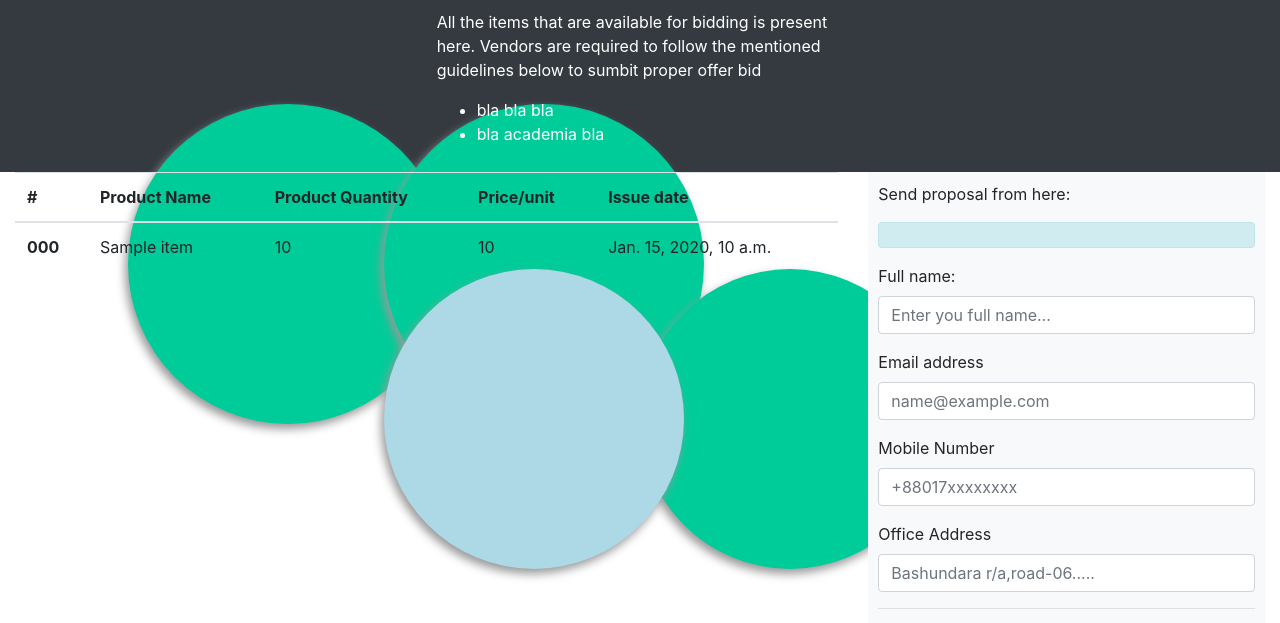
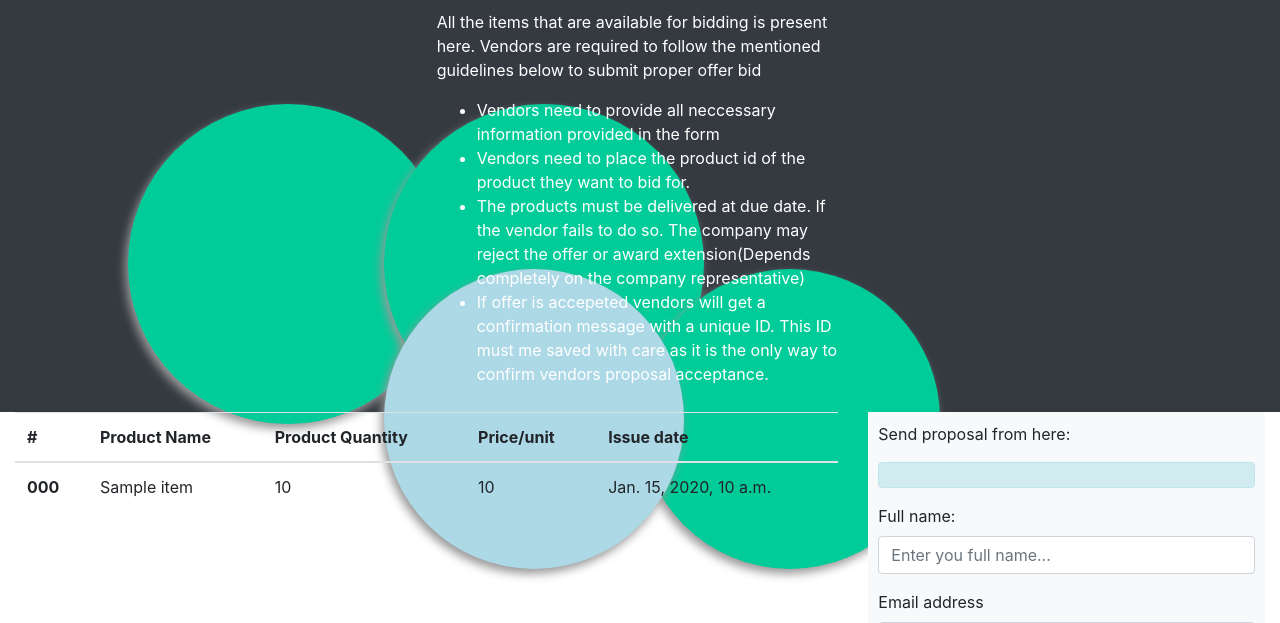
Before and after one commit to thedrowsywinger/HackNsuSeason2TeamRedRiot, a Django app: template company_A_management_system/vendor_app/templates/vendor_app/procurement_offer.html in a window 1280 px wide. Shown: the part 56-679 px from the top of the page. Run offline with Django 3.2, Linux system fonts and the light colour scheme; the template is opened without the code that fills it: most values are stand-ins (such as "Sample title", 1, 10 or a date in 2020); some libraries are stand-ins or nearby versions.

```diff
--- a/company_A_management_system/vendor_app/templates/vendor_app/procurement_offer.html
+++ b/company_A_management_system/vendor_app/templates/vendor_app/procurement_offer.html
@@ -46,10 +46,14 @@
     <div class="row bg-dark text-white">
       <div class="col-4"></div>
       <div class="col-4" style='padding:10px;'>
-        <p>All the items that are available for bidding is present here. Vendors are required to follow the mentioned guidelines below to sumbit proper offer bid</p>
+        <p>All the items that are available for bidding is present here. Vendors are required to follow the mentioned guidelines below to submit proper offer bid</p>
         <ul>
-          <li>bla bla bla</li>
-          <li>bla academia bla</li>
+          <li>Vendors need to provide all neccessary information provided in the form</li>
+          <li>Vendors need to place the product id of the product they want to bid for.</li>
+          <li>The products must be delivered at due date. If the vendor fails to do so. The company may reject the
+          offer or award extension(Depends completely on the company representative)</li>
+          <li>If offer is accepeted vendors will get a confirmation message with a unique ID. This ID must me saved with care as it
+          is the only way to confirm vendors proposal acceptance.</li>
         </ul>
       </div>
 
--- a/company_A_management_system/vendor_app/views.py
+++ b/company_A_management_system/vendor_app/views.py
@@ -40,6 +40,9 @@ def offerView(request):
             return render(request, 'vendor_app/procurement_offer.html',{
             'error': incoming_info.errors,
             })
+    return render(request, 'vendor_app/procurement_offer.html',{
+    'products' : procurement_list,
+    })
 
 
 # def track_offer(request):
```
